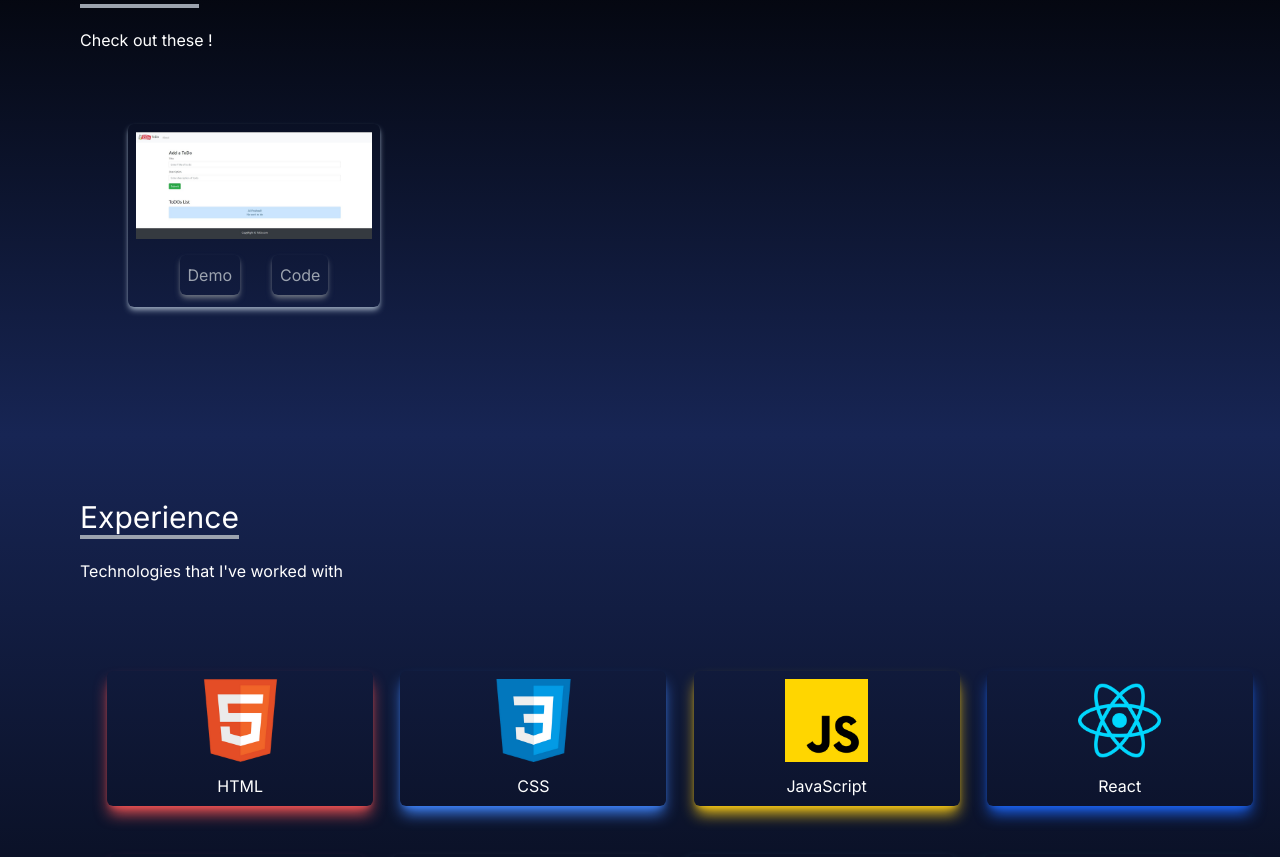
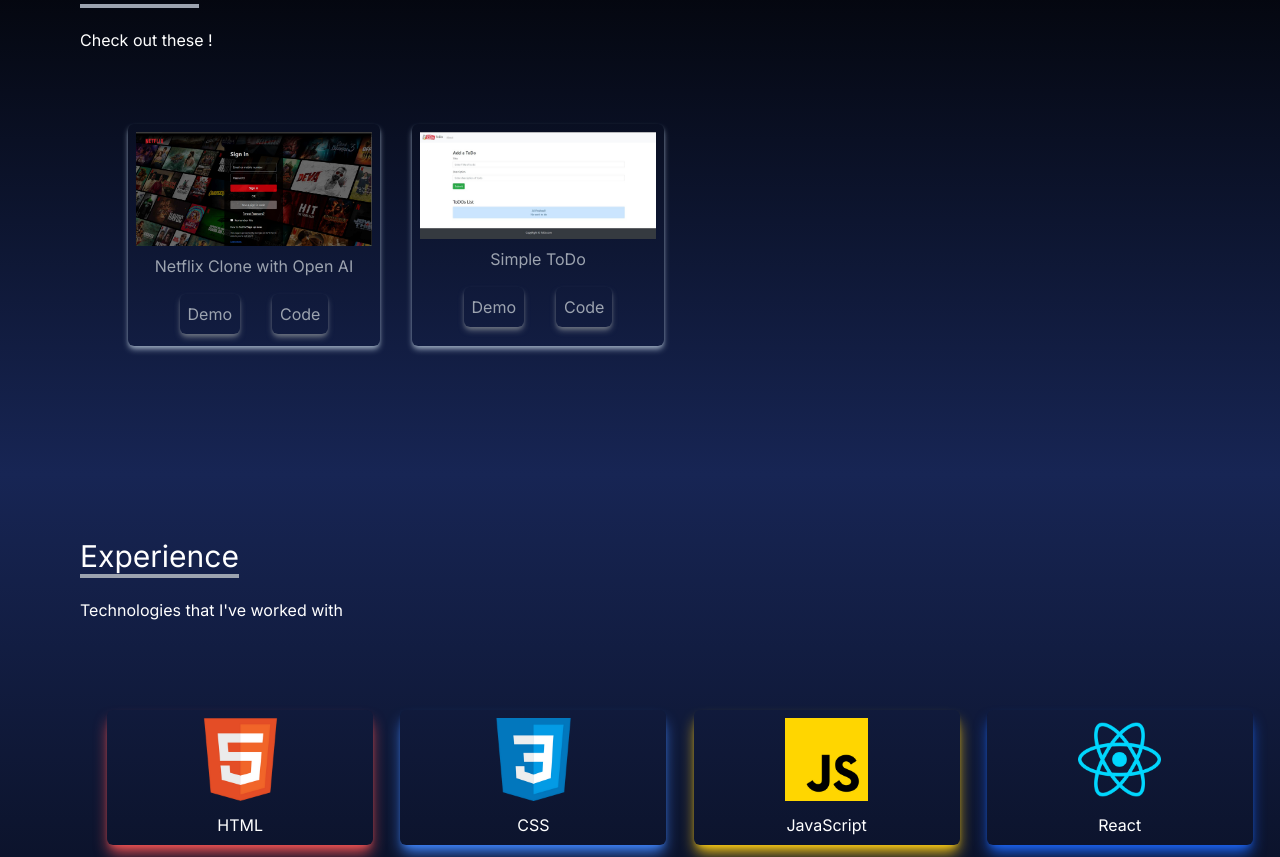
Before and after one commit to ankit5054/myportfolio, a React (Create React App) app: page / in a window 1280 px wide. Shown: the part 1792-2649 px from the top of the page. Built offline with nearby package versions, Linux system fonts and the light colour scheme.

Commit message:
new project

```diff
--- a/src/components/Portfolio.jsx
+++ b/src/components/Portfolio.jsx
@@ -1,38 +1,21 @@
 import todo from "../assets/portfolio/todo.jpg";
+import netflixgpt from "../assets/portfolio/netflixgpt.png";
 
 function Portfolio() {
   let temp = [
-    // {
-    //   id: 1,
-    //   img: arrayDestruct,
-    // },
-    // {
-    //   id: 2,
-    //   img: installNode,
-    // },
-    // {
-    //   id: 3,
-    //   img: navbar,
-    // },
-    // {
-    //   id: 4,
-    //   img: reactParallax,
-    // },
-    // {
-    //   id: 5,
-    //   img: reactSmooth,
-    // },
-    // {
-    //   id: 6,
-    //   img: reactWeather,
-    // },
-    // {
-    //   id: 7,
-    //   img: usestate,
-    // },
     {
-      id: 8,
+      id: 2,
+      img: netflixgpt,
+      title: "Netflix Clone with Open AI",
+      code: "https://github.com/ankit5054/Todo_with_react",
+      demo: "https://netflixgpt.iamankit.in/",
+    },
+    {
+      id: 1,
       img: todo,
+      title: "Simple ToDo",
+      code: "https://github.com/ankit5054/Todo_with_react",
+      demo: "https://ankit5054.github.io/Todo_with_react/",
     },
   ];
 
@@ -50,23 +33,19 @@ function Portfolio() {
         </div>
         <div className="grid lg:grid-cols-4 md:grid-cols-3 sm:grid-cols-1 justify-center px-12 gap-8">
           {temp.map((i) => (
-            <div key={i.id} className="mt-8 border-white shadow-md shadow-slate-400 rounded-md p-2 justify-between hover:scale-110 duration-200">
+            <div
+              key={i.id}
+              className="mt-8 border-white shadow-md shadow-slate-400 rounded-md p-2 justify-between hover:scale-110 duration-200"
+            >
               <img src={i.img} alt="" className="w-fit " />
+              <div className="text-center text-gray-400 my-2">{i.title}</div>
               <div className="mt-4 mb-1 text-gray-400 flex flex-row justify-center">
-                <a
-                  href="https://ankit5054.github.io/Todo_with_react/"
-                  rel="noreferrer"
-                  target="_blank"
-                >
+                <a href={i.demo} rel="noreferrer" target="_blank">
                   <button className=" py-2 px-2 text-center w-fit rounded-md shadow-md hover:scale-110 duration-200 shadow-gray-500 mx-4">
                     Demo
                   </button>
                 </a>
-                <a
-                  href="https://github.com/ankit5054/Todo_with_react"
-                  rel="noreferrer"
-                  target="_blank"
-                >
+                <a href={i.code} rel="noreferrer" target="_blank">
                   <button className=" py-2 px-2 text-center w-fit rounded-md shadow-md hover:scale-110 duration-200 shadow-gray-500 mx-4">
                     Code
                   </button>
```
Also changed, not shown: src/assets/portfolio/netflixgpt.png (added).
